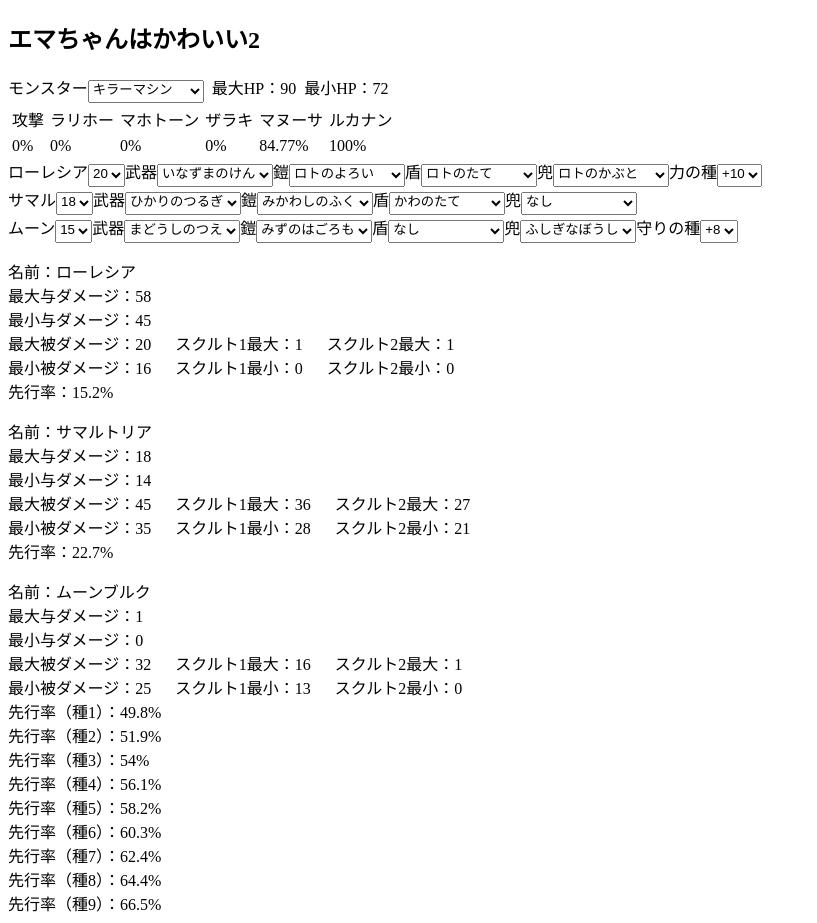
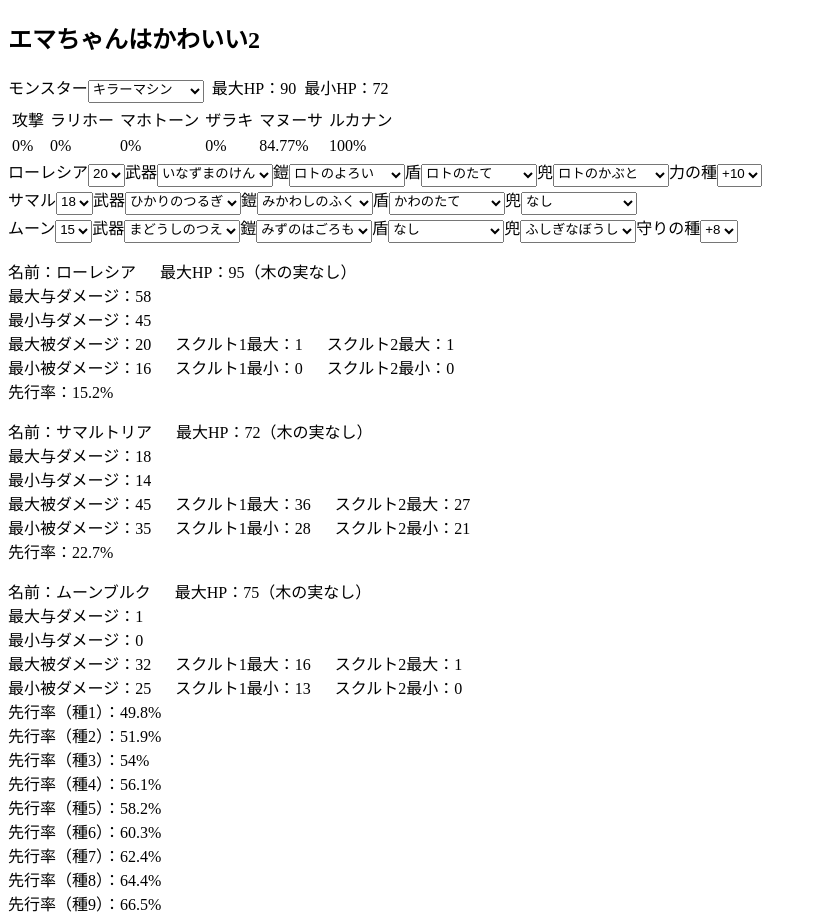
Before and after one commit to ooarikui/ema-chan-ha-kawaii2, a Vue app: page / in a window 1280 px wide. Shown: the whole page, without its empty margins (0-817 px from the left). Built offline with nearby package versions, Linux system fonts and the light colour scheme.

Commit message:
add character max hp

```diff
--- a/src/App.vue
+++ b/src/App.vue
@@ -161,6 +161,7 @@
         <damage-calc
           class="results"
           :name="c.name"
+          :c_hp="Number(c.HP)"
           :c_atk="Number(c.POW) + c.weapon"
           :c_def="Number(c.DEF) + c.armor + c.shield + c.head"
           :c_spd="Number(c.SPD)"
--- a/src/components/DamageCalc.vue
+++ b/src/components/DamageCalc.vue
@@ -1,6 +1,9 @@
 <template>
   <div class="damage-calc">
-    <p>名前：{{ name }}</p>
+    <div class="damage-calc-flex-container">
+      <p>名前：{{ name }}</p>
+      <p>最大HP：{{ c_hp }}（木の実なし）</p>
+    </div>
     <p>最大与ダメージ：{{ to_max }}</p>
     <p>最小与ダメージ：{{ to_min }}</p>
     <div class="damage-calc-flex-container">
@@ -34,6 +37,10 @@ export default {
   props: {
     name: {
       type: String,
+      required: true
+    },
+    c_hp: {
+      type: Number,
       required: true
     },
     c_atk: {
```
Also changed, not shown: 7 other files (tests, documents, lock files or other folders).
